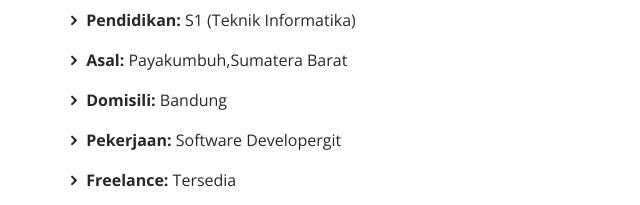
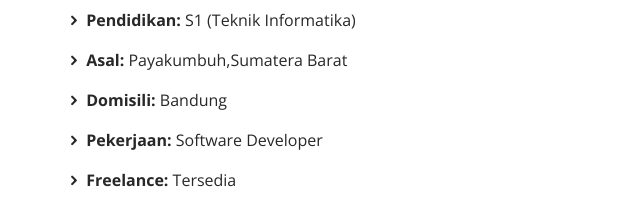
Before and after one commit to RifanHidayat/RifanHidayat.github.io, a plain HTML site: page index.html in a window 1280 px wide. Shown: the part 960-1165 px from the top of the page, 489-1129 px from the left. Drawn offline with nearby package versions, Linux system fonts and the light colour scheme.

Commit message:
perubahan di pekerjaan

```diff
--- a/index.html
+++ b/index.html
@@ -127,7 +127,7 @@
                   <p><i class="icofont-rounded-right"></i> <strong>Pendidikan:</strong> S1 (Teknik Informatika)</p>
                   <p><i class="icofont-rounded-right"></i> <strong>Asal:</strong> Payakumbuh,Sumatera Barat
                   <p><i class="icofont-rounded-right"></i> <strong>Domisili:</strong> Bandung</li></p>
-                  <p><i class="icofont-rounded-right"></i> <strong>Pekerjaan: </strong> </li> Software Developergit</p>
+                  <p><i class="icofont-rounded-right"></i> <strong>Pekerjaan: </strong> </li> Software Developer</p>
                   <p><i class="icofont-rounded-right"></i> <strong>Freelance:</strong> </li> Tersedia
                     <form action="forms/contact.php" method="post" role="form" class="php-email-form">
                 <div class="text-center"><a id="link" href="https://drive.google.com/file/d/1zcbVpbd7NeHuf0Dl45S1ivYvlOP1Nl9i/view?usp=sharing"><button class="submit" id="btn_cv">Download CV</a></div>
```
